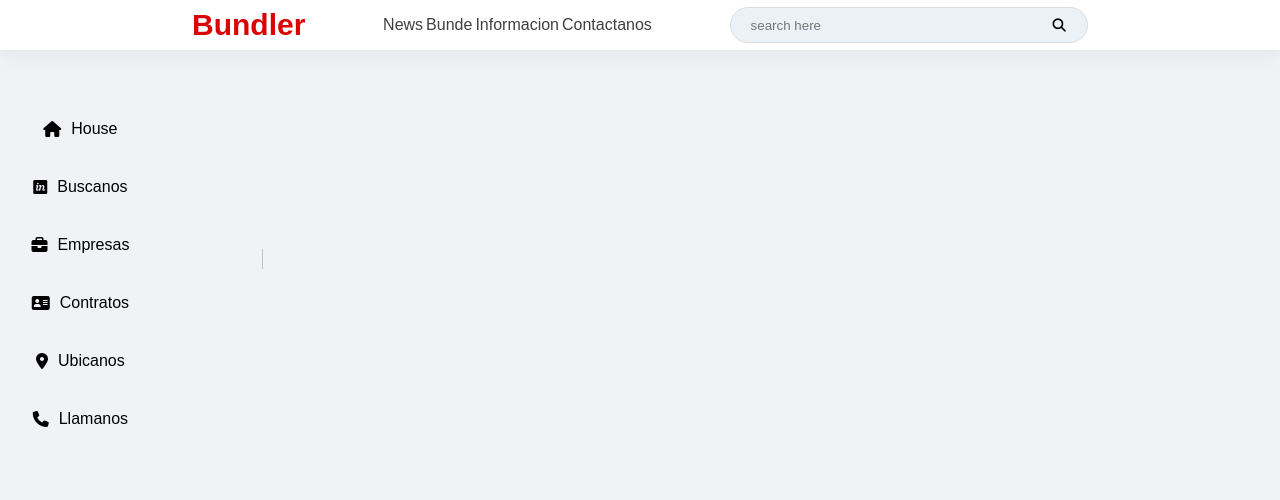
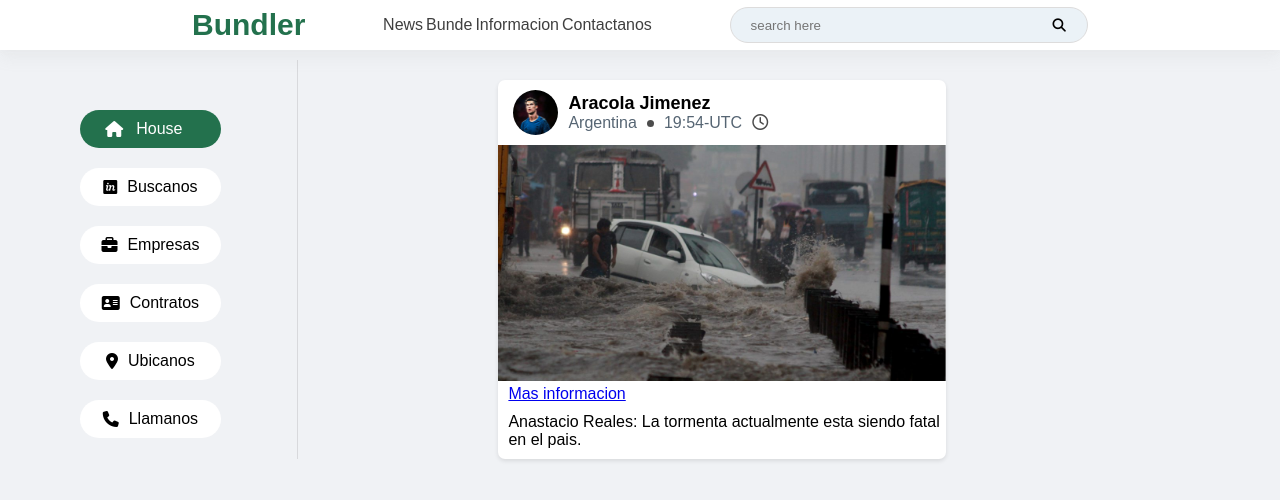
Before and after one commit to kenndow4/news, a website: page news/src/index.html in a window 1280 px wide. Drawn offline with Linux system fonts and the light colour scheme; no server answers; a web font is replaced by a local one.

Commit message:
Falta js

```diff
--- a/news/src/css/header.css
+++ b/news/src/css/header.css
@@ -15,7 +15,7 @@ header {
     color: #fff; }
     header .child-head h1 {
       font-size: 30px;
-      color: #Db0404; }
+      color: #23714d; }
     header .child-head nav {
       width: 30%;
       display: flex;
--- a/news/src/css/section.css
+++ b/news/src/css/section.css
@@ -13,7 +13,7 @@
     margin: auto;
     display: flex;
     justify-content: center;
-    border-left: 1px solid rgba(0, 0, 0, 0.2);
+    border-left: 1px solid rgba(0, 0, 0, 0.1);
     flex-direction: column;
 }
 
@@ -21,6 +21,23 @@
     display: flex;
     flex-direction: column;
     width: 11%;
+    margin-left: 70px;
+}
+
+.contenidito1 {
+    display: flex;
+    flex-direction: row;
+    padding: 10px 25px;
+    border-radius: 20px;
+    justify-content: center;
+    align-items: center;
+    cursor: pointer;
+    margin-bottom: 20px;
+    width: 100%;
+    margin-left: 10px;
+    transition: all 0.5s;
+    background-color: #23714d;
+    color: #fff;
 }
 
 .contenidito {
@@ -35,10 +52,16 @@
     width: 100%;
     margin-left: 10px;
     transition: all 0.5s;
+    background-color: #fff;
 }
 
 .contenidito:hover {
     background-color: #ccc;
+}
+
+.contenidito1:hover {
+    background-color: #000;
+    color: #fff;
 }
 
 .articulosIzquierda {
@@ -49,13 +72,70 @@
     margin-right: 10px;
 }
 
+.fa-house, .house {
+    margin-right: 13px;
+}
+
 .contenedorPublicacion {
     background-color: #fff;
     margin-top: 20px;
     border-radius: 7px;
-    width: 60%;
+    width: 50%;
     margin-left: 200px;
     box-shadow: 0px 2px 4px 0px rgba(0, 0, 0, 0.1);
+}
+
+.contenedorDatos {
+    display: flex;
+    padding: 10px 0px;
+    align-items: center;
+
+}
+
+.cristianito {
+    border-radius: 50%;
+    margin-left: 15px;
+    cursor: pointer;
+    width: 45px;
+    height: 45px;
+}
+
+.nombreUsuario {
+    font-size: 18px;
+    font-weight: bold;
+}
+
+.nombreUsuario:hover {
+    text-decoration: underline;
+    cursor: pointer;
+}
+
+.contFechaHora {
+    margin-left: 10px;
+}
+
+.fecha, .hora {
+    color: #566573;
+}
+
+.apartadocolumn {
+    display: flex;
+    flex-direction: row;
+    text-align: center;
+}
+
+.borderuno {
+    width: 7px;
+    height: 7px;
+    background-color: rgba(0, 0, 0, .7);
+    margin: 0px 10px;
+    border-radius: 50%;
+    margin-top: 6px;
+}
+
+.fa-clock {
+    margin-left: 10px;
+    color: rgba(0, 0, 0, .7)
 }
 
 .autor, .link, .descripcion {
@@ -65,4 +145,5 @@
 
 .imagensita {
     width: 100%;
+    cursor: pointer;
 }
--- a/news/src/index.css
+++ b/news/src/index.css
@@ -1,4 +1,4 @@
-@import url('https://fonts.googleapis.com/css2?family=AR+One+Sans&family=Open+Sans&family=Quicksand:wght@300&display=swap');
+@import url('https://fonts.googleapis.com/css2?family=AR+One+Sans&family=Open+Sans&family=Quicksand:display=swap');
 
 
 *{
--- a/news/src/index.html
+++ b/news/src/index.html
@@ -32,7 +32,7 @@
 <!-- <----------------------apartado izquierdo------------------------>
 <section class="contPadre">
     <article class="articulosIzquierda">
-        <div class="contenidito">
+        <div class="contenidito1">
             <i class="fa-solid fa-house"></i>
             <p class="house">House</p>
         </div>
@@ -61,12 +61,23 @@
     <!-- <----------------------contenido de publicacion------------------------>
    <div class="contHijo" id="cont-padre-public">
     <div class="contenedorPublicacion">
-        <!-- <div class="imgCont">
+        <div class="contenedorDatos">
+            <img class="cristianito" src="img/cristiano.jpg" alt="Foto de ususario">
+            <div class="contFechaHora">
+                <p class="nombreUsuario">Aracola Jimenez</p>
+                <div class="apartadocolumn">
+                <p class="fecha">Argentina</p>
+                <div class="borderuno"></div>
+                <p class="hora">19:54-UTC</p>
+                <i class="fa-regular fa-clock"></i>
+                </div>
+            </div>
+        </div>
+        <div class="imgCont">
             <img class="imagensita" src="img/informe1.jpg" alt="Foto de Publicacion" width="700px">
         </div>
-        <p class="autor">Autor: <i>Anastacio Reales</i></p>
         <a href="https://www.apple.com/la/" target="_blank"><p class="link">Mas informacion</p></a>
-        <p class="descripcion">Anastacio Reales: La tormenta actualmente esta siendo fatal en el pais.</p> -->
+        <p class="descripcion">Anastacio Reales: La tormenta actualmente esta siendo fatal en el pais.</p>
 
     </div>
 
```
Also changed, not shown: news/src/img/cristiano.jpg (added).
